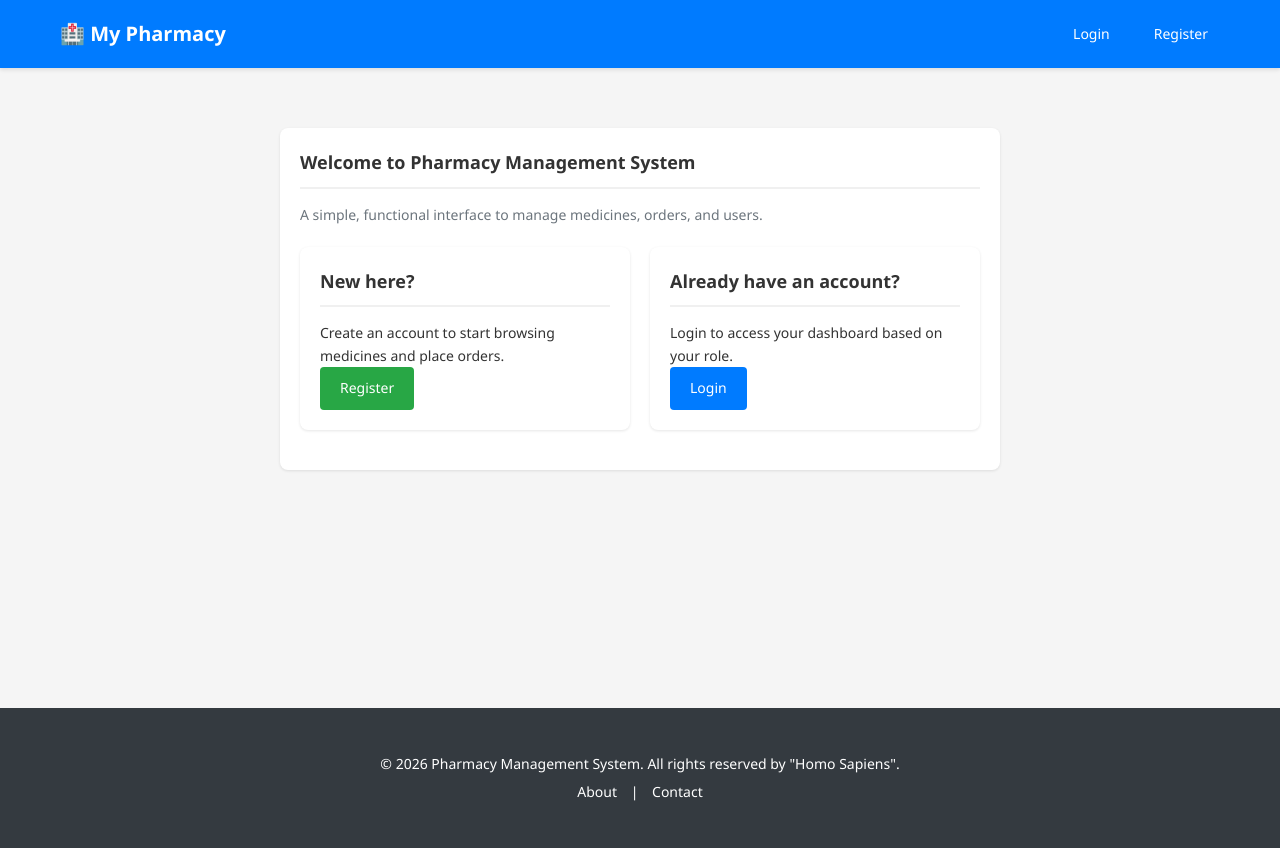
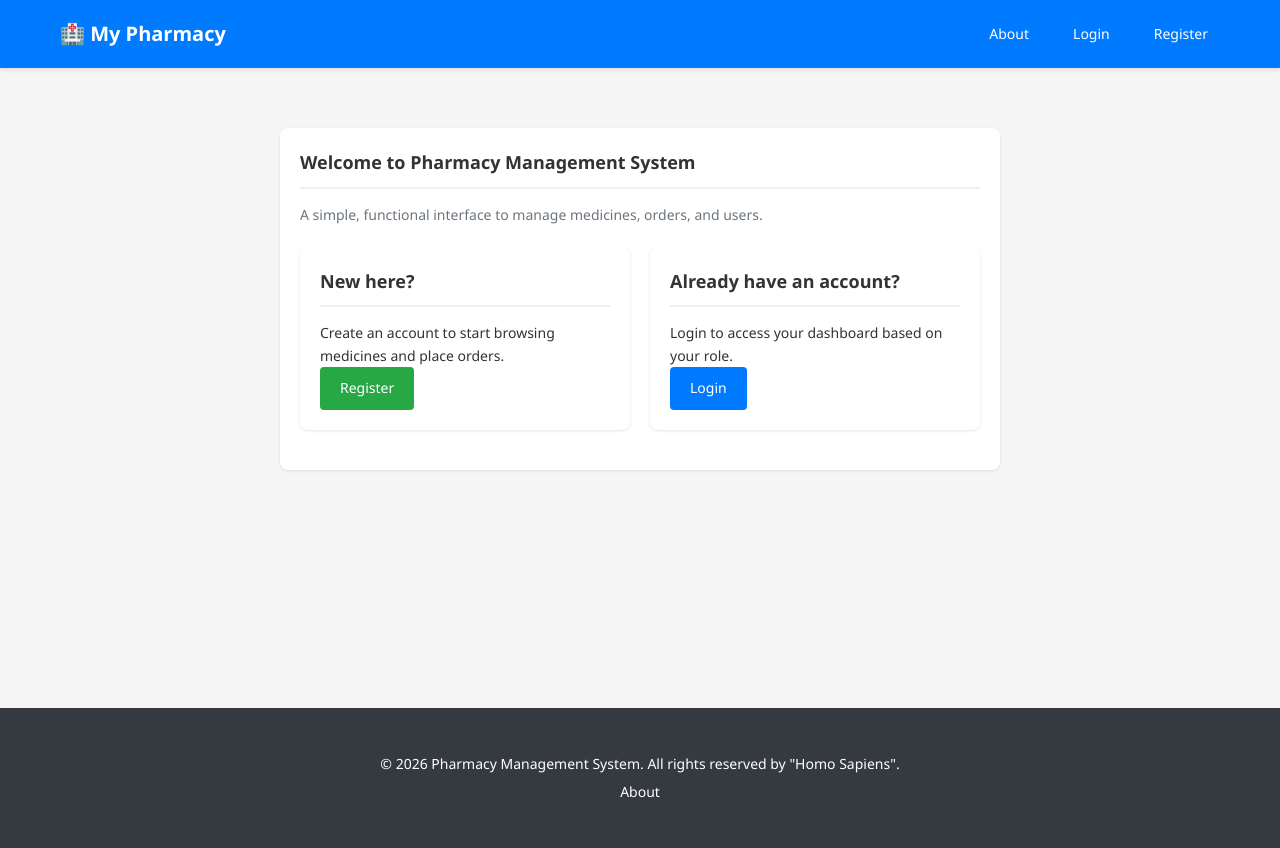
Before and after one commit to TanmoyGG/WebTech_Project-Pharmacy_Management_System, a PHP site: page /WebTech_Project-Pharmacy_Management_System/ in a window 1280 px wide. Run offline with PHP 8.4, Linux system fonts and the light colour scheme; data comes from the database, SQL or seed files in the repository.

Commit message:
fixed navbar and footer

```diff
--- a/app/views/layouts/footer.php
+++ b/app/views/layouts/footer.php
@@ -5,8 +5,7 @@
         <div class="container">
             <p>&copy; <?php echo date('Y'); ?> Pharmacy Management System. All rights reserved by "Homo Sapiens".</p>
             <p>
-                <a href="<?php echo BASE_URL; ?>/home/about">About</a> |
-                <a href="<?php echo BASE_URL; ?>/home/contact">Contact</a>
+                <a href="<?php echo BASE_URL; ?>/home/about">About</a>
             </p>
         </div>
     </footer>
--- a/app/views/layouts/header.php
+++ b/app/views/layouts/header.php
@@ -33,6 +33,7 @@
                         <a href="<?php echo BASE_URL; ?>admin/transactionHistory">Transactions</a>
                         <a href="<?php echo BASE_URL; ?>admin/systemConfig">Settings</a>
                         <a href="<?php echo BASE_URL; ?>admin/reports">Reports</a>
+                        <a href="<?php echo BASE_URL; ?>home/about">About</a>
 
                     <!-- Inventory Manager Menu -->
                     <?php elseif ($role === 'inventory_manager'): ?>
@@ -42,6 +43,7 @@
                         <a href="<?php echo BASE_URL; ?>inventory_manager/lowStock">Low Stock</a>
                         <a href="<?php echo BASE_URL; ?>inventory_manager/expiringItems">Expiring Items</a>
                         <a href="<?php echo BASE_URL; ?>inventory_manager/expiredItems">Expired Items</a>
+                        <a href="<?php echo BASE_URL; ?>home/about">About</a>
 
                     <!-- Customer Menu -->
                     <?php else: ?>
@@ -56,6 +58,7 @@
                             <?php endif; ?>
                         </a>
                         <a href="<?php echo BASE_URL; ?>customer/orderHistory">My Orders</a>
+                        <a href="<?php echo BASE_URL; ?>home/about">About</a>
                     <?php endif; ?>
 
                     <!-- User Dropdown -->
@@ -69,6 +72,7 @@
                 </div>
             <?php else: ?>
                 <div class="navbar-menu">
+                    <a href="<?php echo BASE_URL; ?>home/about">About</a>
                     <a href="<?php echo BASE_URL; ?>auth/login">Login</a>
                     <a href="<?php echo BASE_URL; ?>auth/register">Register</a>
                 </div>
```
